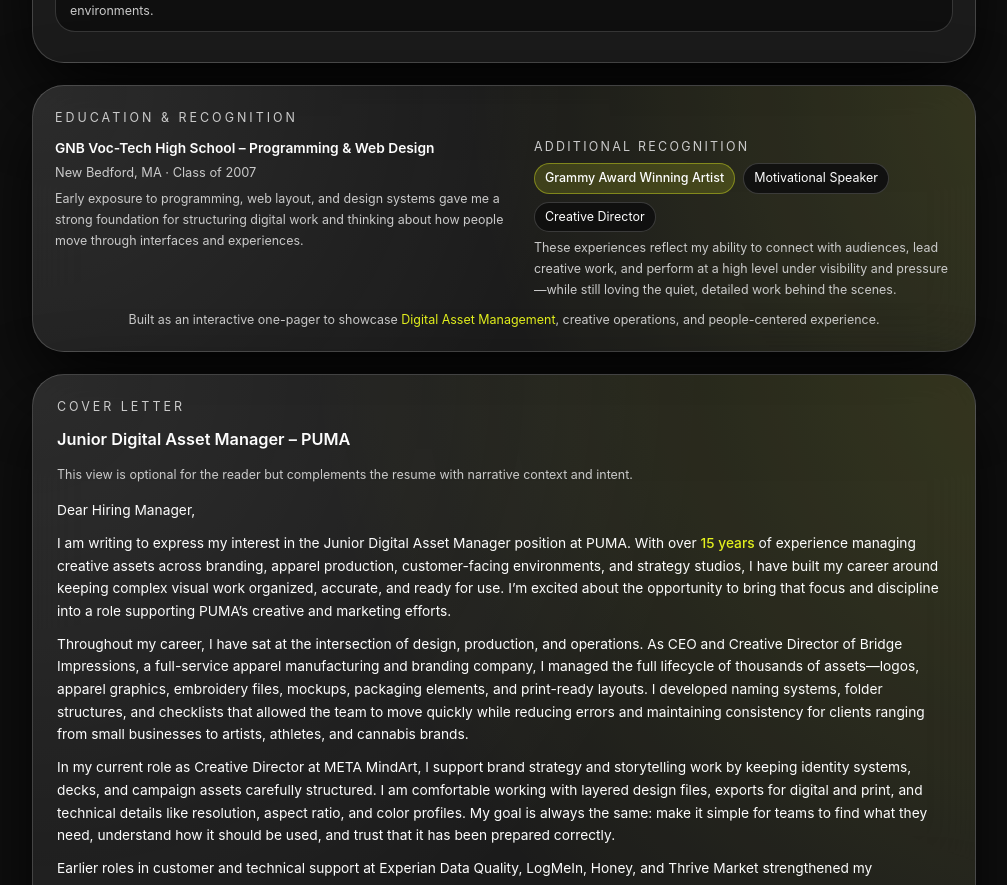
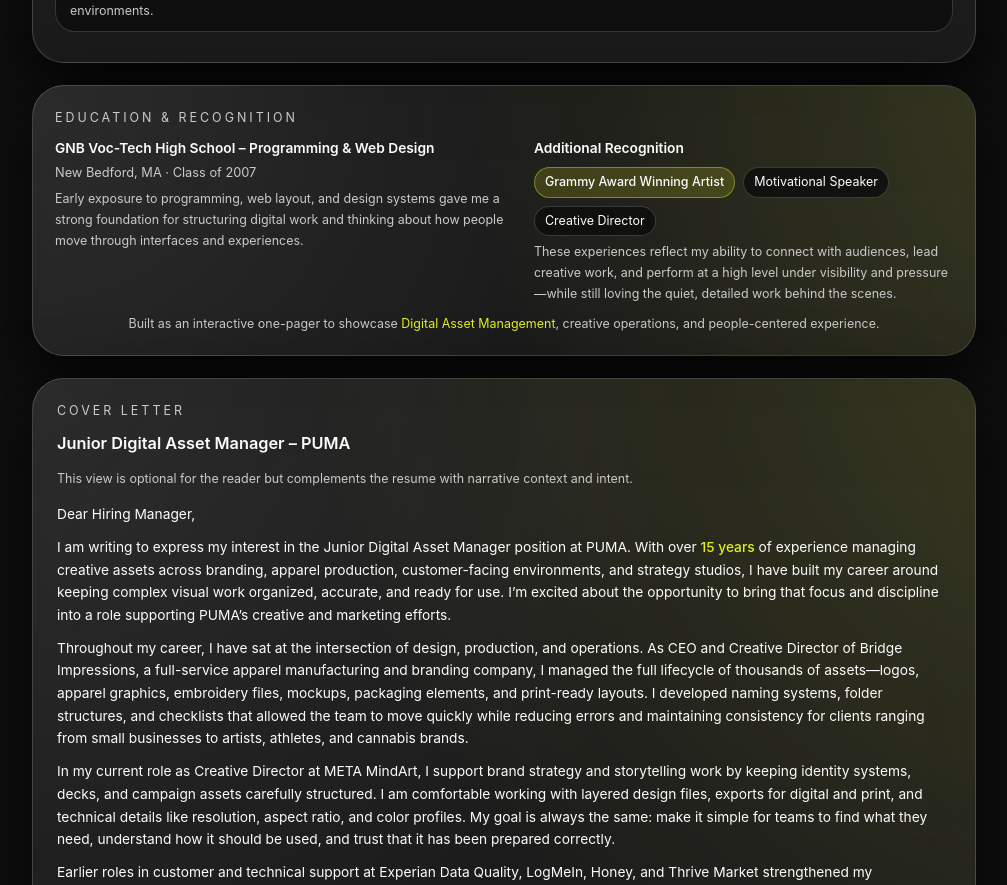
Before and after one commit to caliphsafe/puma-resume, a plain HTML site: page index.html in a window 1280 px wide. Shown: the part 1780-2665 px from the top of the page, without its empty margins (136-1143 px from the left). Drawn offline with Linux system fonts and the light colour scheme.

Commit message:
Refactor Additional Recognition section heading style

```diff
--- a/index.html
+++ b/index.html
@@ -720,12 +720,15 @@
               </p>
             </div>
              <div>
-              <div class="subsection-label" style="margin-top:0;">Additional Recognition</div>
-              <div class="chip-row">
+              <!-- Use the SAME heading style as the education title -->
+              <div class="edu-block-title">Additional Recognition</div>
+
+              <div class="chip-row" style="margin-top:8px;">
                 <span class="chip chip--accent">Grammy Award Winning Artist</span>
                 <span class="chip">Motivational Speaker</span>
                 <span class="chip">Creative Director</span>
               </div>
+
               <p class="small-note">
                 These experiences reflect my ability to connect with audiences, lead creative work, and perform at a high level under
                 visibility and pressure—while still loving the quiet, detailed work behind the scenes.
```
